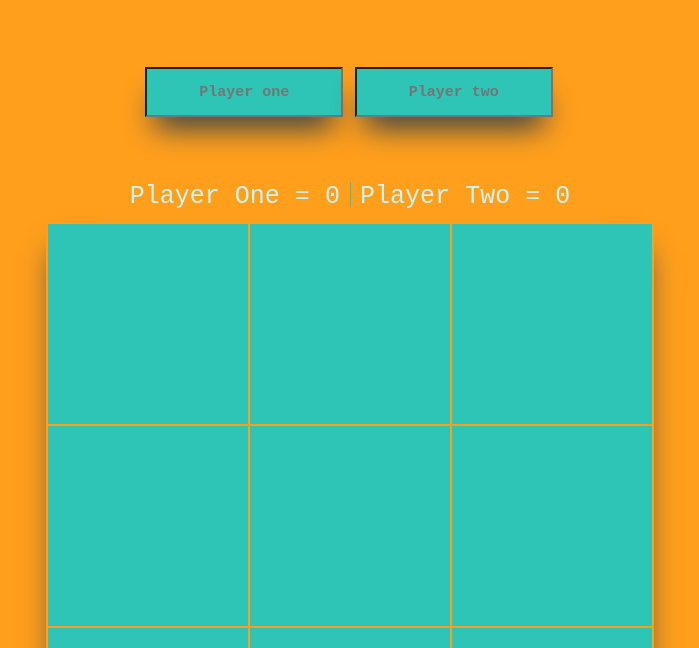
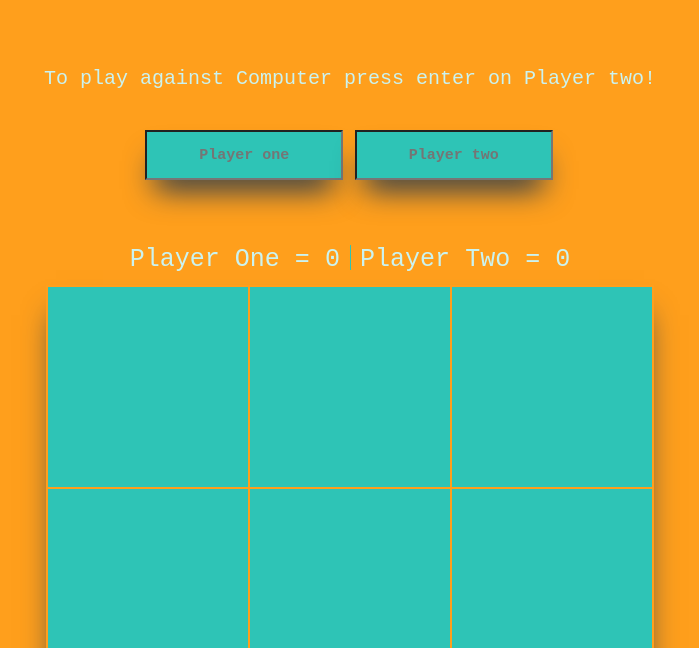
Before and after one commit to Lmaul77/TicTacToe, a plain HTML site: page index.html in a window 1280 px wide. Shown: the part 152-800 px from the top of the page, without its empty margins (290-989 px from the left). Drawn offline with Linux system fonts and the light colour scheme.

Commit message:
Added directions to play against computer

```diff
--- a/index.html
+++ b/index.html
@@ -9,6 +9,7 @@
 </head>
 <body>
     <h1>TIC TAC TOE</h1>
+    <p>To play against Computer press enter on Player two!</p>
     <span id="playernames">
     <form id="playernameone">
         <input type="text" placeholder="Player one" id="playeronename">
--- a/style.css
+++ b/style.css
@@ -110,3 +110,8 @@ div {
     font-size: 25px;
     vertical-align: middle;
 }
+
+p {
+    font-size: 20px;
+    color:  #CBF3F0;
+}
```
